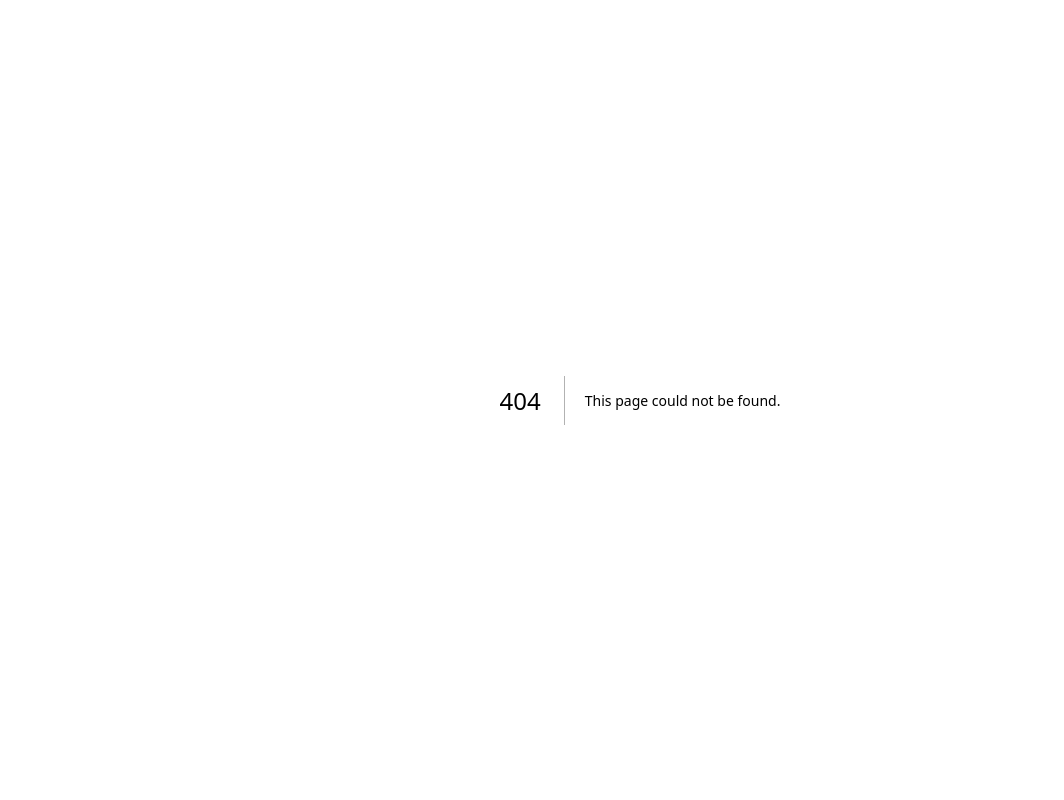
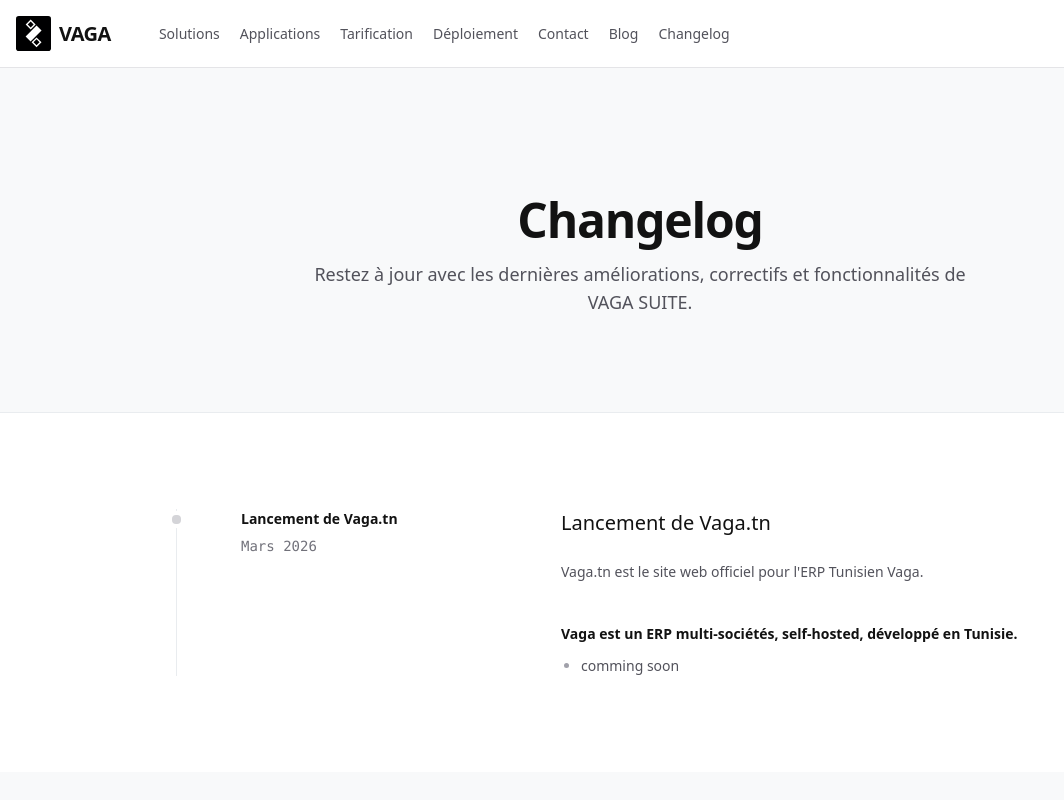
Before and after one commit to vaga-tn/vaga.tn, a Next.js app: page /changelog in a window 1280 px wide. Before the commit this address had no page. Shown: the top 800 px of the page, without its empty margins (0-1064 px from the left). Built offline with nearby package versions, Linux system fonts and the light colour scheme.

Commit message:
feat: changelog

```diff
--- /dev/null
+++ b/src/app/changelog/page.tsx
@@ -0,0 +1,90 @@
+import { Header } from "@/components/layout/Header"
+import { Footer } from "@/components/layout/Footer"
+import { changelogData } from "@/data/changelog"
+import CallToAction from "@/components/sections/CallToAction"
+
+export default function ChangelogPage() {
+  return (
+    <main className="min-h-screen bg-background font-sans text-zinc-900 scroll-smooth">
+      <Header />
+
+      {/* Changelog Header */}
+      <div className="pt-32 pb-24 bg-zinc-50 border-b border-zinc-200">
+        <div className="container mx-auto px-4 text-center">
+          <h1 className="text-4xl font-bold tracking-tight text-zinc-900 sm:text-5xl mb-4">
+            Changelog
+          </h1>
+          <p className="text-lg text-zinc-600 max-w-2xl mx-auto">
+            Restez à jour avec les dernières améliorations, correctifs et fonctionnalités de VAGA SUITE.
+          </p>
+        </div>
+      </div>
+
+      {/* Changelog Timeline Content */}
+      <div className="bg-white py-24">
+        <div className="container mx-auto px-4 max-w-6xl">
+          <div className="relative border-l border-zinc-200 ml-4 md:ml-12 lg:ml-24">
+            {changelogData.map((item) => (
+              <div key={item.id} className="relative mb-24 last:mb-0 pl-8 md:pl-16 flex flex-col md:flex-row gap-6 md:gap-16">
+
+                {/* Timeline Dot */}
+                <div className="absolute left-[-5px] top-[0.35rem] w-[9px] h-[9px] bg-zinc-300 rounded-sm ring-4 ring-white" />
+
+                {/* Left Column (Title & Date) */}
+                <div className="md:w-64 shrink-0 mt-0">
+                  <h2 className="text-sm font-semibold text-zinc-900 mb-2 leading-snug">
+                    {item.leftTitle}
+                  </h2>
+                  <time className="text-sm text-zinc-500 font-mono block">
+                    {item.date}
+                  </time>
+                </div>
+
+                {/* Right Column (Detailed Content) */}
+                <div className="flex-1 mt-6 md:mt-0 space-y-6">
+                  {item.rightTitle && (
+                    <h3 className="text-xl font-medium text-zinc-900">{item.rightTitle}</h3>
+                  )}
+
+                  {item.description.map((paragraph, index) => (
+                    <p key={index} className="text-zinc-600 text-sm leading-relaxed">
+                      {paragraph}
+                    </p>
+                  ))}
+
+                  {item.listSection && (
+                    <div className="space-y-3 pt-4">
+                      <h4 className="text-sm font-semibold text-zinc-900">{item.listSection.title}</h4>
+                      <ul className="list-disc pl-5 space-y-2 text-sm text-zinc-600 marker:text-zinc-400">
+                        {item.listSection.items.map((listItem, i) => (
+                          <li key={i}>{listItem}</li>
+                        ))}
+                      </ul>
+                    </div>
+                  )}
+
+                  {item.linksSection && (
+                    <div className="space-y-3 pt-4">
+                      <h4 className="text-sm font-semibold text-zinc-900">{item.linksSection.title}</h4>
+                      <ul className="space-y-2 text-sm text-zinc-600">
+                        {item.linksSection.links.map((link, i) => (
+                          <li key={i}>
+                            {link.label}: <a href={link.url} className="underline underline-offset-4 decoration-zinc-300 hover:decoration-zinc-900 transition-colors text-zinc-900">{link.url}</a>
+                          </li>
+                        ))}
+                      </ul>
+                    </div>
+                  )}
+                </div>
+              </div>
+            ))}
+          </div>
+        </div>
+      </div>
+
+      <CallToAction />
+
+      <Footer />
+    </main>
+  )
+}
--- a/src/components/layout/Footer.tsx
+++ b/src/components/layout/Footer.tsx
@@ -27,6 +27,9 @@ export function Footer() {
               Ressources
             </h4>
             <ul className="space-y-3 text-sm text-zinc-500">
+              <li>
+                <Link href="/changelog" className="hover:text-zinc-900 transition-colors">Changelog</Link>
+              </li>
               <li>
                 <Link href="#" className="hover:text-zinc-900 transition-colors">Support</Link>
               </li>
--- a/src/components/sections/Infrastructure.tsx
+++ b/src/components/sections/Infrastructure.tsx
@@ -2,7 +2,7 @@ import { Server, Cloud } from "lucide-react"
 
 export function Infrastructure() {
   return (
-    <section id="deploiement" className="py-24 bg-zinc-50">
+    <section id="deploiement" className="py-24">
       <div className="container mx-auto">
         <div className="grid grid-cols-1 gap-16 lg:grid-cols-2 lg:gap-8 items-center">
 
--- /dev/null
+++ b/src/data/changelog.ts
@@ -0,0 +1,33 @@
+export interface ChangelogEntry {
+  id: string;
+  date: string;
+  leftTitle: string;
+  rightTitle?: string;
+  description: string[];
+  listSection?: {
+    title: string;
+    items: string[];
+  };
+  linksSection?: {
+    title: string;
+    links: { label: string; url: string }[];
+  };
+}
+
+export const changelogData: ChangelogEntry[] = [
+  {
+    id: "update-1",
+    date: "Mars 2026",
+    leftTitle: "Lancement de Vaga.tn",
+    rightTitle: "Lancement de Vaga.tn",
+    description: [
+      "Vaga.tn est le site web officiel pour l'ERP Tunisien Vaga.",
+    ],
+    listSection: {
+      title: "Vaga est un ERP multi-sociétés, self-hosted, développé en Tunisie.",
+      items: [
+        "comming soon"
+      ]
+    }
+  }
+];
```
